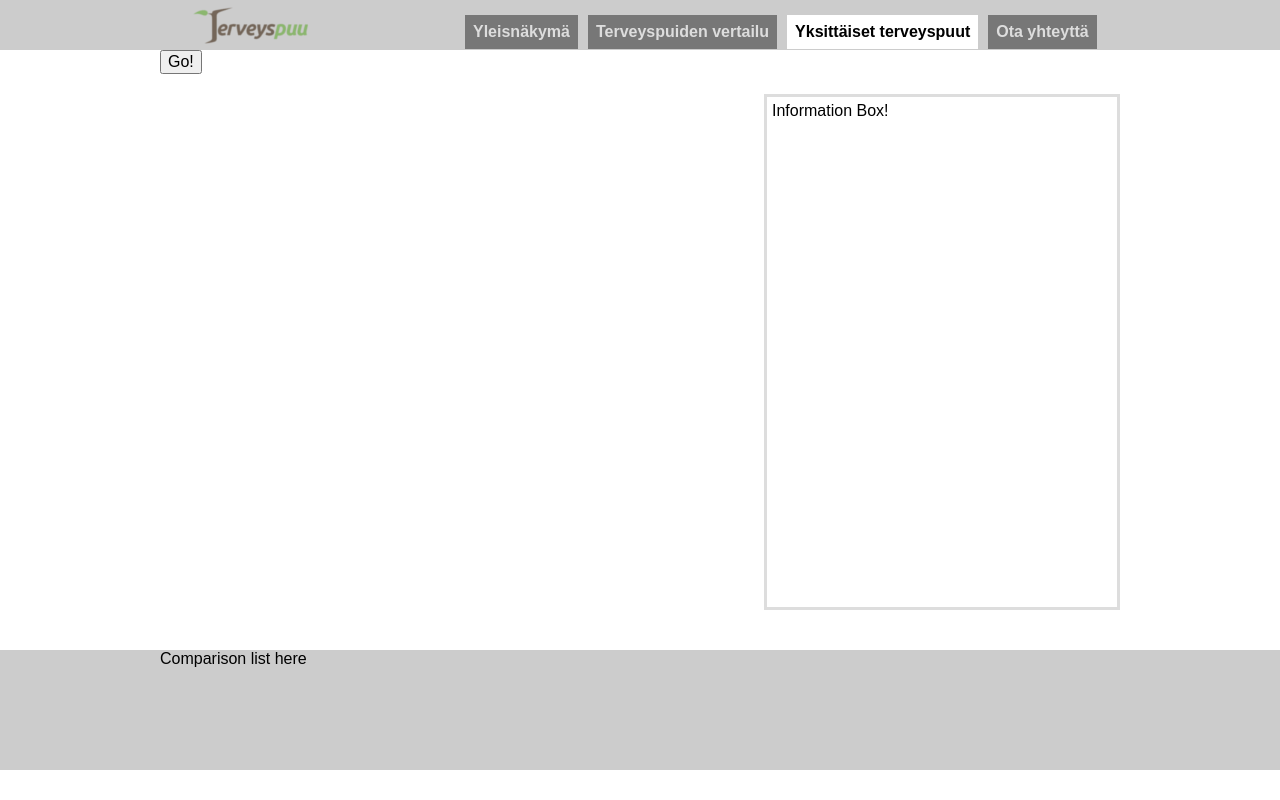
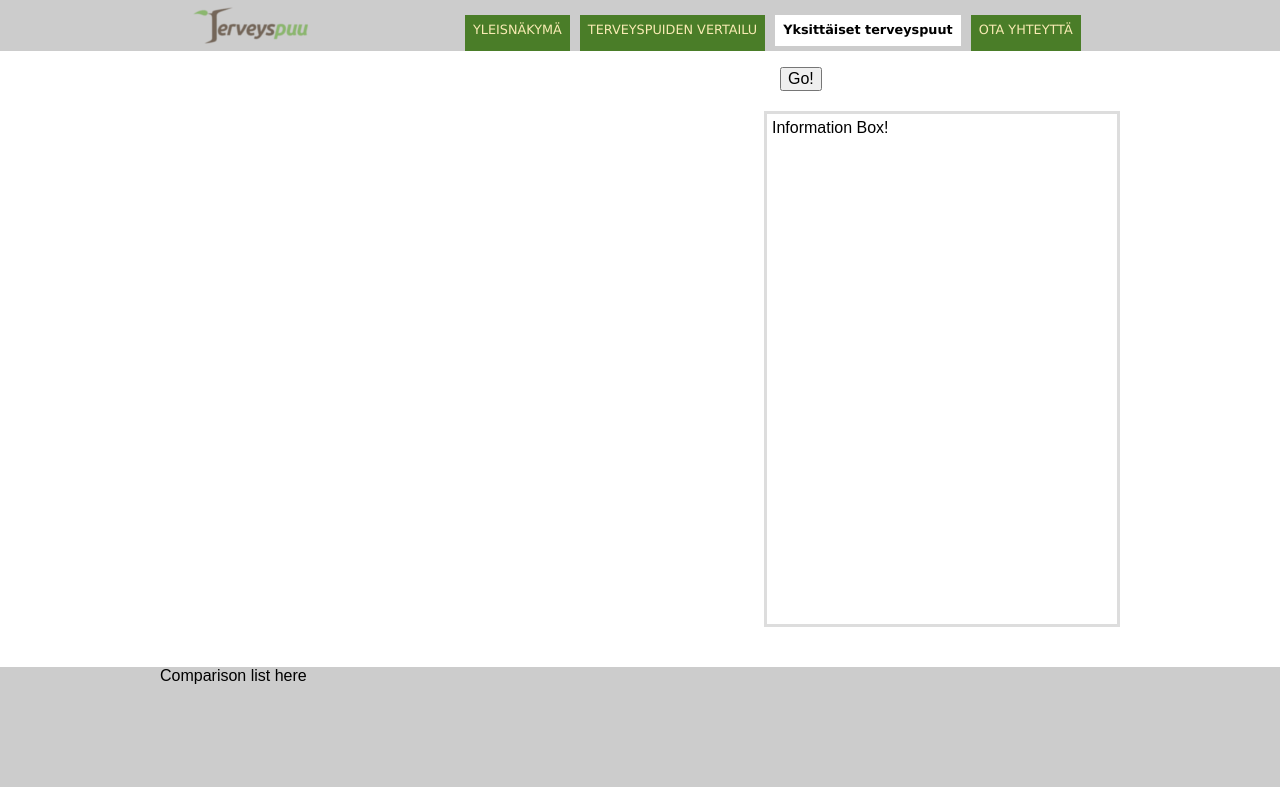
Before and after one commit to blindBombus/motivoi-muutokseen, a PHP site: page /singleview.html in a window 1280 px wide. Run offline with PHP 8.4, Linux system fonts and the light colour scheme; some libraries are stand-ins or nearby versions.

Commit message:
minor changes to css

```diff
--- a/css/base.css
+++ b/css/base.css
@@ -1,3 +1,10 @@
+/**
+      leafcolor="#004100";
+      leafcolor="#4a7d28";
+      leafcolor="#9eaa17";
+      leafcolor="#ddbc7d";
+      leafcolor="#f9ebb3";
+**/
 body{
     font-family: arial, helvetica, sans-serif;
     min-width: 960px;
@@ -27,6 +34,8 @@
 }
 
 ul.navlist{
+   font-family: Verdana, Geneva, sans-serif;
+   font-size: 0.8em;
    list-style: none;
    width: 660px;
    margin-top: 10px;
@@ -44,10 +53,12 @@
 ul.navlist li a{
    display: block;
    padding: 8px;
+   height: 20px;
    text-decoration: none;
-   color: #dddddd;
-   background-color: #777777;
-   font-weight: bold;
+   color: #f9ebb3;
+   background-color: #4a7d28;
+   font-weight: normal;
+   text-transform: uppercase;
 }
 ul.navlist li a:hover{
    background-color: #aaaaaa;
@@ -61,8 +72,15 @@
 }
 
 #main-tree{
+   margin-top: 1em;
    width: 600px;
    float: left;
+}
+
+#dropdown{
+   width: 340px;
+   float: right;
+   margin-top: 1em;
 }
 
 #information-box{
@@ -71,6 +89,7 @@
    margin: 20px 0px;
    padding: 5px;
    float: right;
+   clear: right;
    border: solid #dddddd;
 }
 #footer{
```
